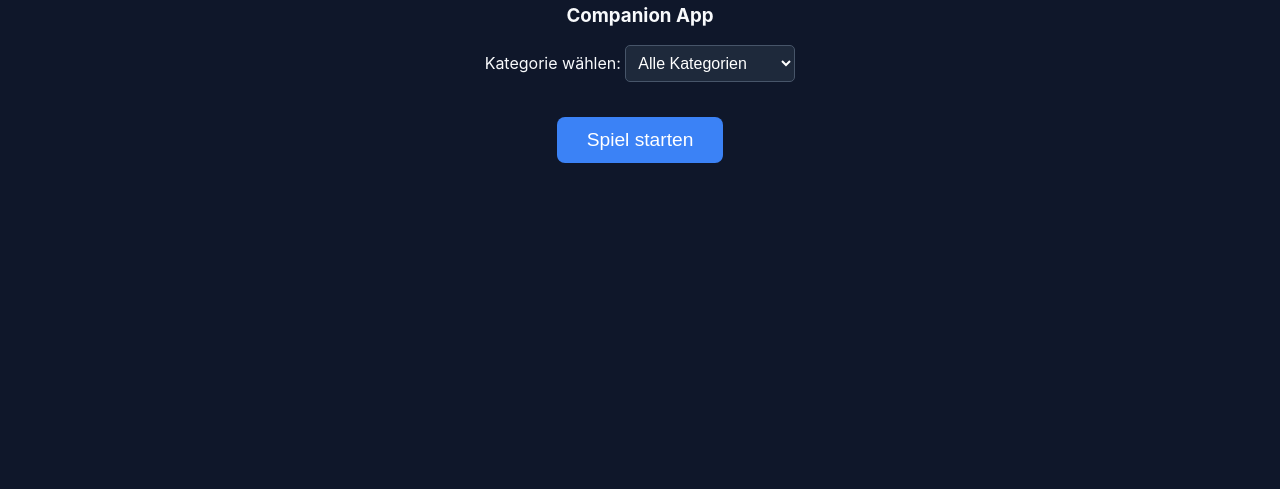
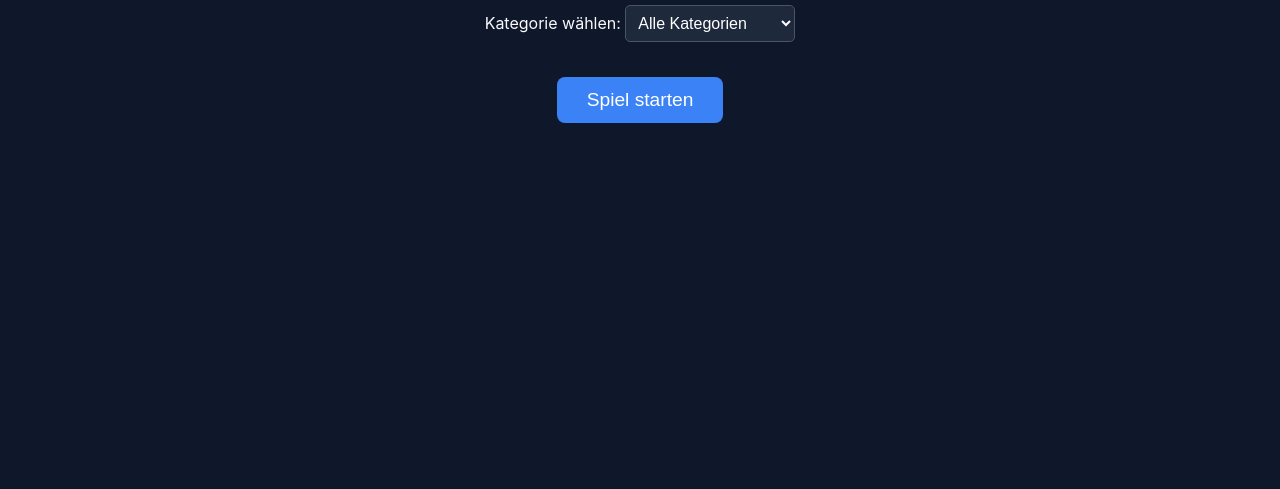
Before and after one commit to crackstein1/wavelength, a plain HTML site: page index.html in a window 1280 px wide. Shown: the part 351-840 px from the top of the page. After the commit the page ends 800 px from the top, so only its background shows below. Drawn offline with Linux system fonts and the light colour scheme.

Commit message:
Add files via upload

```diff
--- a/style.css
+++ b/style.css
@@ -430,41 +430,52 @@ select {
 }
 
 /* ========================================================= */
-/* MOBILE & SCROLLING FIXES (Querformat & kleine Bildschirme) */
+/* ULTIMATIVER SCROLL-FIX FÜR MOBILE & QUERFORMAT            */
 /* ========================================================= */
 
 html, body {
-    /* Erlaubt dem Body, größer als der Bildschirm zu werden */
-    min-height: 100vh;
     height: auto !important;
-
-    /* Zwingt den Browser, Scrollen zuzulassen, falls nötig */
+    min-height: 100vh !important;
     overflow-y: auto !important;
-    overflow-x: hidden;
-
-    /* Etwas Luft nach unten für die Safari/Chrome Menüleisten */
-    padding-bottom: 20px;
+    overflow-x: hidden !important;
+    -webkit-overflow-scrolling: touch !important; /* Zwingt iOS zum weichen Scrollen */
 }
 
-/* Stellt sicher, dass die einzelnen Bildschirme ebenfalls mitwachsen */
+/* Wir überschreiben das Layout aller Bildschirme radikal */
 #screen-main-menu,
 #screen-setup,
 #screen-game,
 #screen-end {
-    min-height: 100vh;
+    /* Absolutes Positionieren (oft genutzt fürs Zentrieren) killen, da es Scrollen blockiert */
+    position: relative !important;
+    top: auto !important;
+    left: auto !important;
+    transform: none !important;
+
+    min-height: 100vh !important;
     height: auto !important;
-    display: flex;
-    flex-direction: column;
-    justify-content: center;
-    align-items: center;
-    padding: 20px;
-    box-sizing: border-box;
-    /* Damit beim Scrollen nichts an den Rändern klebt */
-    margin: 0 auto;
+
+    display: flex !important;
+    flex-direction: column !important;
+
+    /* WICHTIG: Nicht mehr zentrieren, sondern strikt oben anfangen!
+       Verhindert, dass Container nach oben aus dem Bild wachsen. */
+    justify-content: flex-start !important;
+    align-items: center !important;
+
+    padding: 40px 20px 120px 20px !important; /* Extra viel Puffer nach unten für die dicke Safari-Leiste */
+    box-sizing: border-box !important;
 }
 
-/* Falls dein Einstellungs-Kasten im Querformat zu hoch wird: */
-#screen-setup > div {
-    margin-top: 20px;
-    margin-bottom: 40px; /* Genug Platz zum Start-Button beim Scrollen */
+/* Der magische Trick: Auf kleinen Bildschirmen wird normal gescrollt,
+   auf großen Bildschirmen schiebt dieses "margin: auto" alles wieder perfekt in die Mitte! */
+#screen-main-menu > div,
+#screen-setup > div,
+#screen-game > div,
+#screen-end > div,
+.setup-container {
+    margin-top: auto !important;
+    margin-bottom: auto !important;
+    width: 100%;
+    max-width: 600px; /* Verhindert, dass es auf dem PC zu breit wird */
 }
```
